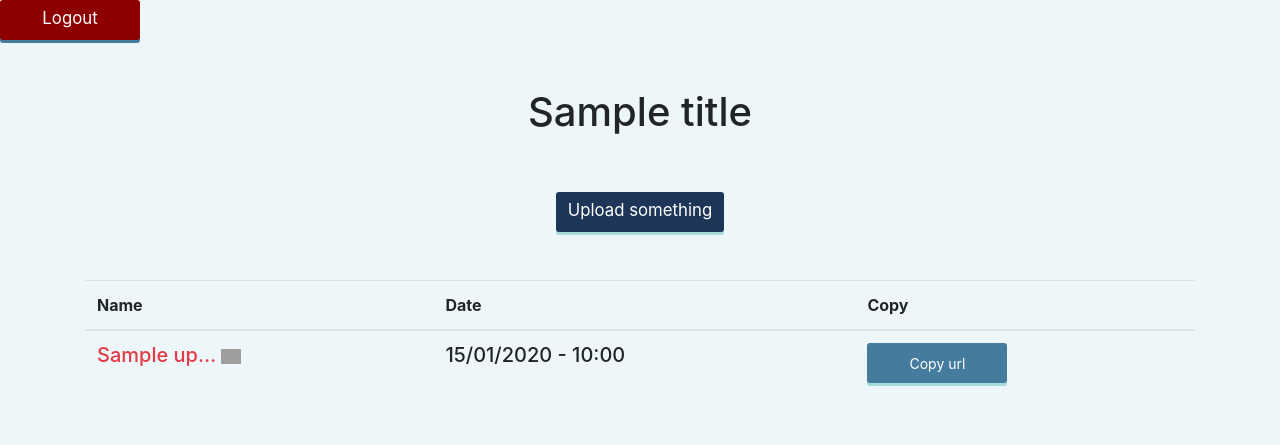
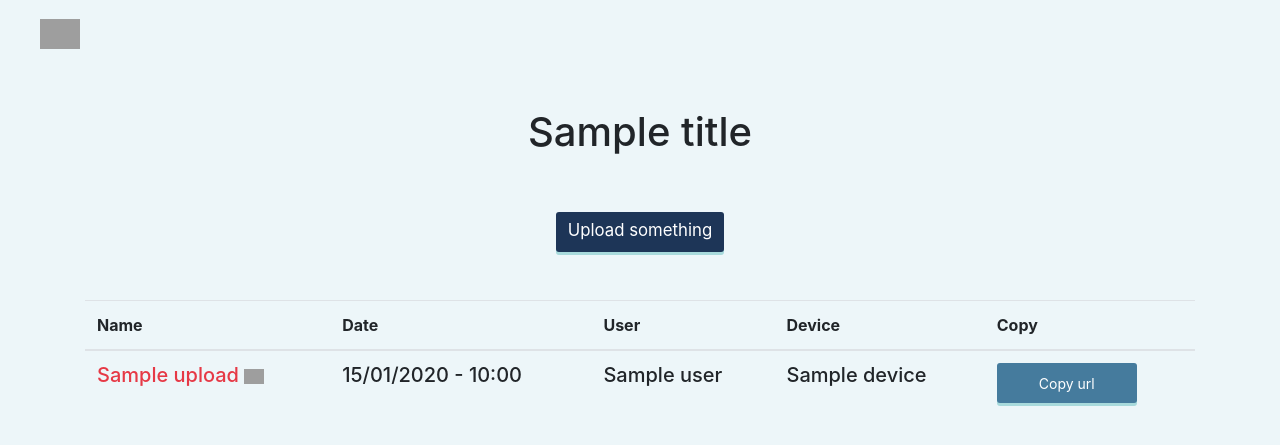
Before and after one commit to Alusio/s3uploader, a Django app: template uploader/templates/index.html in a window 1280 px wide. Shown: the top 445 px of the page. Run offline with Django 3.2, Linux system fonts and the light colour scheme; the template is opened without the code that fills it: most values are stand-ins (such as "Sample title", 1, 10 or a date in 2020); some libraries are stand-ins or nearby versions; grey boxes are pictures that could not be loaded.

Commit message:
Add info during the upload

```diff
--- a/requirements.txt
+++ b/requirements.txt
@@ -25,3 +25,4 @@ pytz==2019.3
 soupsieve==1.9.4
 boto3==1.14.23
 django-storages==1.9.1
+django-detect==1.0.18
--- a/uploader/models.py
+++ b/uploader/models.py
@@ -3,8 +3,10 @@ from django.db import models
 
 
 class Document(models.Model):
+    user = models.ForeignKey(User, on_delete=models.CASCADE, blank=True, null=True)
     uploaded_at = models.DateTimeField(auto_now_add=True)
     upload = models.FileField()
+    device = models.TextField(max_length=15, blank=True, null=True)
 
     def __str__(self):
         return self.upload.name
--- a/uploader/templates/index.html
+++ b/uploader/templates/index.html
@@ -7,9 +7,13 @@
 </head>
 <body>
 <header>
-    <a class="btn" href="{{ 'accounts/logout' }}" role="button"
-       style="background-color: #8E0000;color: white"><p style="font-size: 1.2em">Logout</p>
-    </a>
+    <div style="margin-top: 10px;margin-left: 10px">
+        <a class="btn" href="{{ 'accounts/logout' }}" role="button"
+           style="background-color: transparent;color: white; width: 100px;height: 50px; box-shadow: unset"><h3><img
+                src="https://emojipedia-us.s3.dualstack.us-west-1.amazonaws.com/thumbs/120/google/241/waving-hand_1f44b.png"
+                width="40vw"></h3>
+        </a>
+    </div>
     <div class="section">
 
         <div class="container">
@@ -40,6 +44,8 @@
                                 <tr>
                                     <th scope="col">Name</th>
                                     <th scope="col">Date</th>
+                                    <th scope="col">User</th>
+                                    <th scope="col">Device</th>
                                     <th scope="col">Copy</th>
                                 </tr>
                                 </thead>
@@ -50,13 +56,15 @@
                                         <td>
                                             <h5>
                                                 <a href="https://uploader.s3.fr-par.scw.cloud/media/{{ doc.upload }}"
-                                                   style="color: #e63946; text-decoration: none">{{ doc.upload|truncatechars:10 }}</a>
+                                                   style="color: #e63946; text-decoration: none">{{ doc.upload|truncatechars:15 }}</a>
                                                 <img
                                                         src="https://emojipedia-us.s3.dualstack.us-west-1.amazonaws.com/thumbs/120/google/241/link_1f517.png"
                                                         width="20vw">
                                             </h5>
                                         </td>
                                         <td><h5>{{ doc.uploaded_at|date:"d/m/yy - H:i" }}</h5></td>
+                                        <td><h5>{{ doc.user }}</h5></td>
+                                        <td><h5>{{ doc.device }}</h5></td>
                                         <td>
                                             <button onclick="setClipboard('https://uploader.s3.fr-par.scw.cloud/media/{{ doc.upload }}')"
                                                     class="btn" id='btn'
```
Also changed, not shown: uploader/templates/document_form.html (+14 -1 lines), uploader/views.py (+20 -2 lines).
